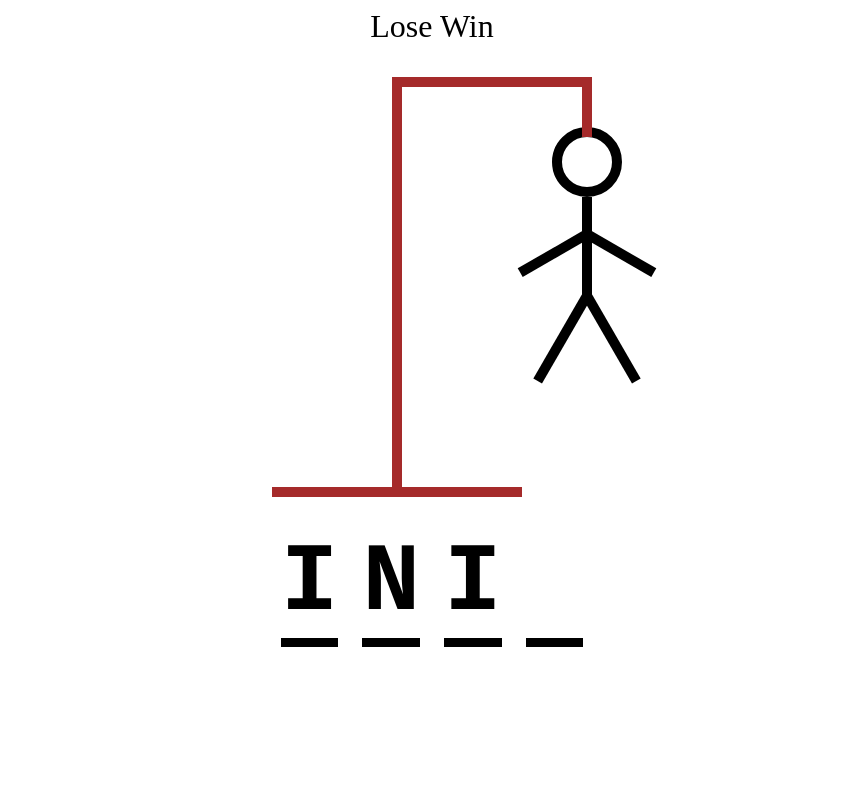
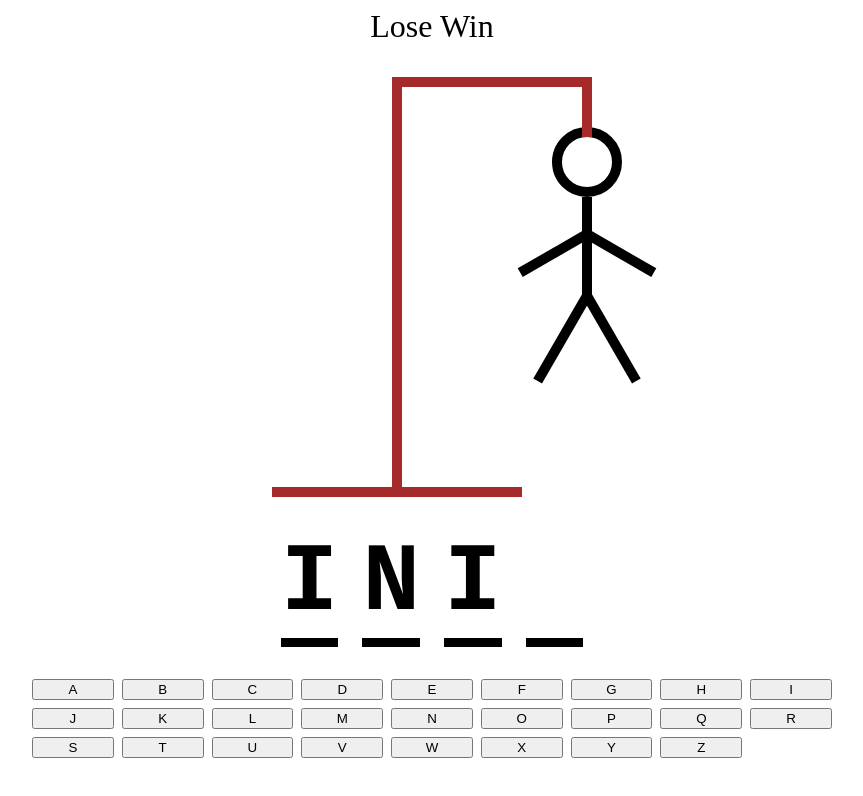
Before and after one commit to roKarp/hangedman, a React (Vite) app: page / in a window 1280 px wide. Shown: the top 796 px of the page, without its empty margins (208-1071 px from the left). Built offline with nearby package versions, Linux system fonts and the light colour scheme.

Commit message:
created the base keyboard grid

```diff
--- a/src/App.tsx
+++ b/src/App.tsx
@@ -24,7 +24,9 @@
     <div style={{ fontSize: "2rem", textAlign: "center"}}>Lose Win</div>
     <HangmanDrawing />
     <HangmanWord  />
-    <Keyboard />
+    <div style={{ alignSelf: "stretch" }}>
+      <Keyboard />
+    </div>
   </div>
 )
 }
--- a/src/components/Keyboard.tsx
+++ b/src/components/Keyboard.tsx
@@ -1,3 +1,21 @@
+const alph = [
+    'A', 'B', 'C', 'D', 'E', 'F', 'G', 'H', 'I', 'J',
+    'K', 'L', 'M', 'N', 'O', 'P', 'Q', 'R', 'S', 'T',
+    'U', 'V', 'W', 'X', 'Y', 'Z'
+];
 export function Keyboard() {
-
+    return (
+        <div
+            style={{
+            display: 'grid',
+            gridTemplateColumns: 'repeat(auto-fit, minmax(75px, 1fr))',
+            gap:'.5rem',
+        }}>
+            {alph.map(key => {
+                return (
+                    <button key={key} >{key}</button>
+                )
+            })}
+        </div>
+    )
 }
```
